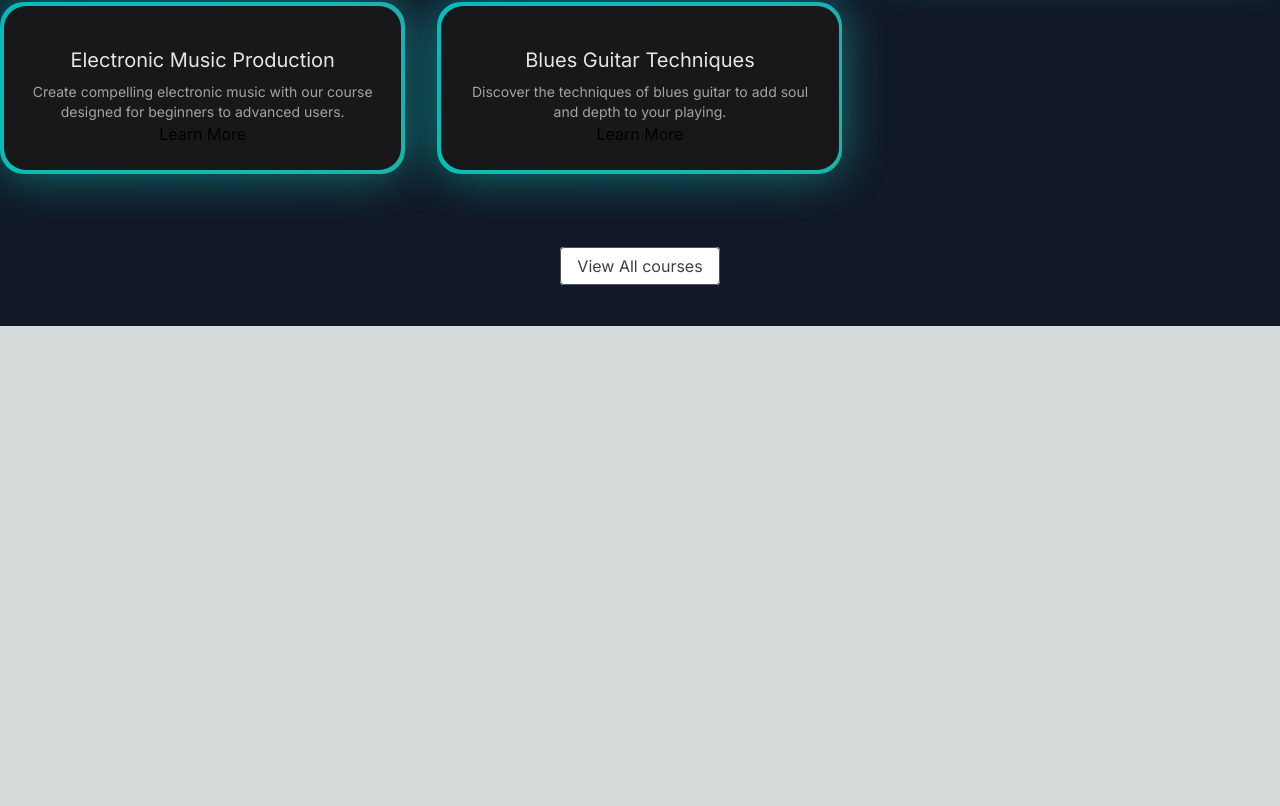
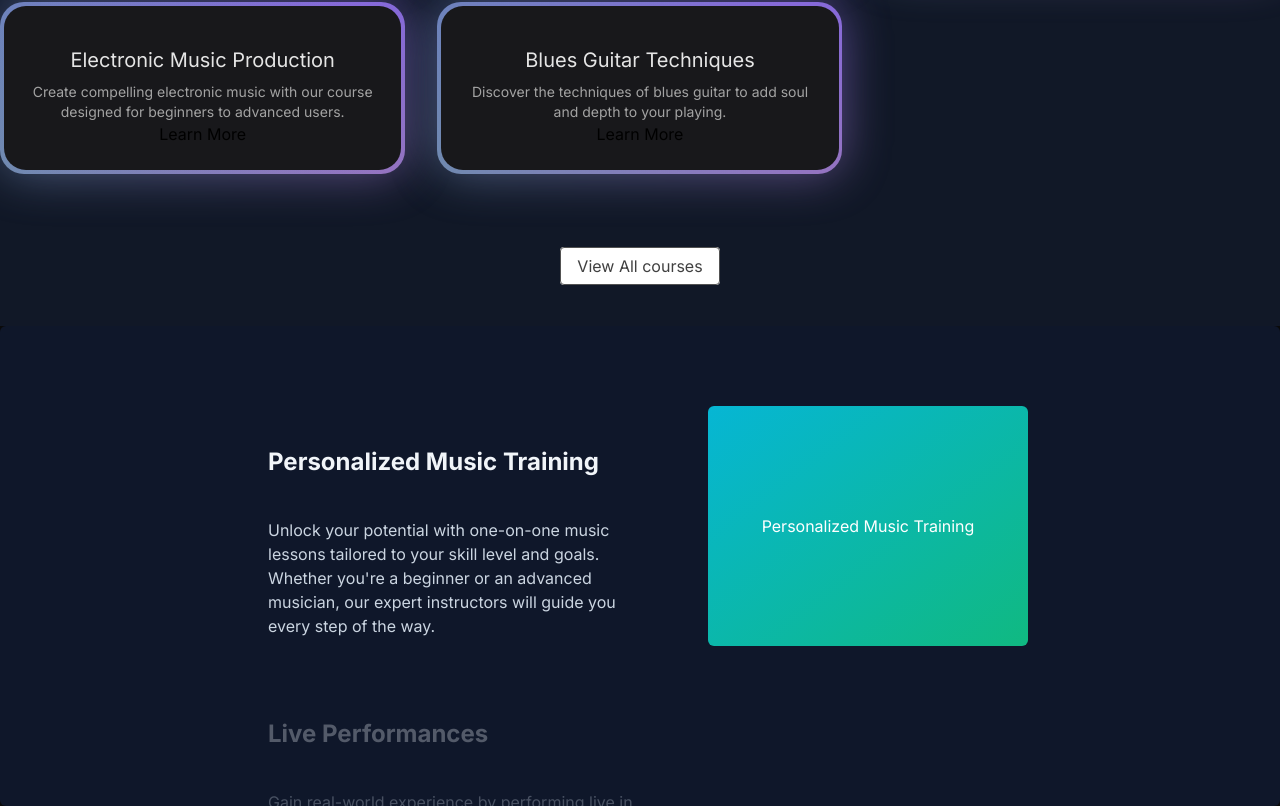
Before and after one commit to upadhyayaditi/Nextjs-Learning, a Next.js app in the folder music-academy-project/: page / in a window 1280 px wide. Shown: the part 1022-1828 px from the top of the page. Before the commit the page ends 1348 px from the top, so only its background shows below. Built offline with nearby package versions, Linux system fonts and the light colour scheme.

Commit message:
Designing Sticky Scroll

```diff
--- a/music-academy-project/src/app/page.tsx
+++ b/music-academy-project/src/app/page.tsx
@@ -1,11 +1,13 @@
 import FeaturedCourses from "@/components/FeaturedCourses";
 import HeroSection from "@/components/HeroSection";
+import WhyChooseUs from "@/components/WhyChooseUs";
 
 export default function Home() {
   return (
     <main className="min-h-screen bg-black/[0.96] antialiased bg-grid-white/[0.02]">
        <HeroSection />
        <FeaturedCourses />
+       <WhyChooseUs />
     </main>
   );
 }
--- /dev/null
+++ b/music-academy-project/src/components/WhyChooseUs.tsx
@@ -0,0 +1,56 @@
+"use client";
+import React from "react";
+import { StickyScroll } from "./ui/sticky-scroll-reveal";
+
+const musicSchoolContent = [
+  {
+    title: "Personalized Music Training",
+    description:
+      "Unlock your potential with one-on-one music lessons tailored to your skill level and goals. Whether you're a beginner or an advanced musician, our expert instructors will guide you every step of the way.",
+    content: (
+      <div className="flex h-full w-full items-center justify-center bg-[linear-gradient(to_bottom_right,var(--indigo-500),var(--pink-500))] text-white">
+        Personalized Music Training
+      </div>
+    ),
+  },
+  {
+    title: "Live Performances",
+    description:
+      "Gain real-world experience by performing live in front of audiences. Our school organizes regular concerts, recitals, and open mic events to help you build confidence and stage presence.",
+    content: (
+       <div className="flex h-full w-full items-center justify-center bg-[linear-gradient(to_bottom_right,var(--indigo-500),var(--pink-500))] text-white">
+       Live Performances
+      </div>
+    ),
+  },
+  {
+    title: "Studio Recording Access",
+    description:
+      "Step into a professional environment and record your own music in our state-of-the-art studio. Learn the basics of audio production and take home high-quality recordings of your progress.",
+    content: (
+      <div className="flex h-full w-full items-center justify-center bg-[linear-gradient(to_bottom_right,var(--blue-500),var(--green-500))] text-white">
+        Studio Recording Access
+      </div>
+    ),
+  },
+  {
+    title: "Music Theory & Composition",
+    description:
+      "Master the language of music with comprehensive lessons in music theory, ear training, and composition. Our curriculum equips you to not only play but also understand and create music with depth and emotion.",
+    content: (
+      <div className="flex h-full w-full items-center justify-center bg-[linear-gradient(to_bottom_right,var(--orange-500),var(--yellow-400))] text-white">
+        Music Theory & Composition
+      </div>
+    ),
+  },
+];
+
+function WhyChooseUs() {
+  return (
+    <div>
+        <StickyScroll content={musicSchoolContent} />
+    </div>
+  )
+}
+
+export default WhyChooseUs
--- /dev/null
+++ b/music-academy-project/src/components/ui/sticky-scroll-reveal.tsx
@@ -0,0 +1,112 @@
+"use client";
+import React, { useEffect, useRef, useState } from "react";
+import { useMotionValueEvent, useScroll } from "motion/react";
+import { motion } from "motion/react";
+import { cn } from "@/lib/utils";
+
+export const StickyScroll = ({
+  content,
+  contentClassName,
+}: {
+  content: {
+    title: string;
+    description: string;
+    content?: React.ReactNode | any;
+  }[];
+  contentClassName?: string;
+}) => {
+  const [activeCard, setActiveCard] = React.useState(0);
+  const ref = useRef<any>(null);
+  const { scrollYProgress } = useScroll({
+    // uncomment line 22 and comment line 23 if you DONT want the overflow container and want to have it change on the entire page scroll
+    // target: ref
+    container: ref,
+    offset: ["start start", "end start"],
+  });
+  const cardLength = content.length;
+
+  useMotionValueEvent(scrollYProgress, "change", (latest) => {
+    const cardsBreakpoints = content.map((_, index) => index / cardLength);
+    const closestBreakpointIndex = cardsBreakpoints.reduce(
+      (acc, breakpoint, index) => {
+        const distance = Math.abs(latest - breakpoint);
+        if (distance < Math.abs(latest - cardsBreakpoints[acc])) {
+          return index;
+        }
+        return acc;
+      },
+      0,
+    );
+    setActiveCard(closestBreakpointIndex);
+  });
+
+  const backgroundColors = [
+    "#0f172a", // slate-900
+    "#000000", // black
+    "#171717", // neutral-900
+  ];
+  const linearGradients = [
+    "linear-gradient(to bottom right, #06b6d4, #10b981)", // cyan-500 to emerald-500
+    "linear-gradient(to bottom right, #ec4899, #6366f1)", // pink-500 to indigo-500
+    "linear-gradient(to bottom right, #f97316, #eab308)", // orange-500 to yellow-500
+  ];
+
+  const [backgroundGradient, setBackgroundGradient] = useState(
+    linearGradients[0],
+  );
+
+  useEffect(() => {
+    setBackgroundGradient(linearGradients[activeCard % linearGradients.length]);
+  }, [activeCard]);
+
+  return (
+    <motion.div
+      animate={{
+        backgroundColor: backgroundColors[activeCard % backgroundColors.length],
+      }}
+      className="relative flex h-[30rem] justify-center space-x-10 overflow-y-auto rounded-md p-10"
+      ref={ref}
+    >
+      <div className="div relative flex items-start px-4">
+        <div className="max-w-2xl">
+          {content.map((item, index) => (
+            <div key={item.title + index} className="my-20">
+              <motion.h2
+                initial={{
+                  opacity: 0,
+                }}
+                animate={{
+                  opacity: activeCard === index ? 1 : 0.3,
+                }}
+                className="text-2xl font-bold text-slate-100"
+              >
+                {item.title}
+              </motion.h2>
+              <motion.p
+                initial={{
+                  opacity: 0,
+                }}
+                animate={{
+                  opacity: activeCard === index ? 1 : 0.3,
+                }}
+                className="text-kg mt-10 max-w-sm text-slate-300"
+              >
+                {item.description}
+              </motion.p>
+            </div>
+          ))}
+          <div className="h-40" />
+        </div>
+      </div>
+      <div
+        style={{ background: backgroundGradient }}
+        className={cn(
+          "sticky top-10 hidden h-60 w-80 overflow-hidden rounded-md bg-white lg:block",
+          contentClassName,
+        )}
+      >
+        {content[activeCard].content ?? null}
+      </div>
+    </motion.div>
+  );
+};
```
